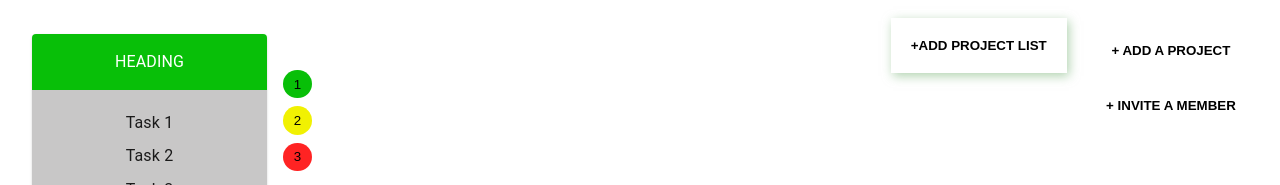
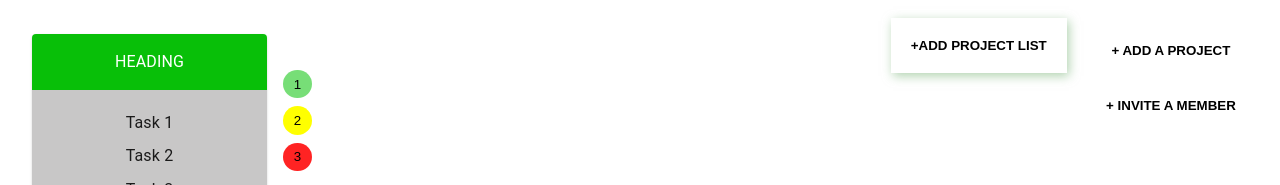
Before and after one commit to cufa03/Integrify-Project-Management, a React (Create React App) app in the folder frontend/my-app/: page /project in a window 1280 px wide. In both pictures the pointer is over the button 297 px from the left and 226 px from the top of the page. Shown: the part 142-327 px from the top of the page. Built offline with nearby package versions, Linux system fonts and the light colour scheme.

Commit message:
Added hover on card buttons

```diff
--- a/frontend/my-app/src/components/projectPage/styles.css
+++ b/frontend/my-app/src/components/projectPage/styles.css
@@ -29,11 +29,20 @@
 .green {
 	background-color: hsl(120, 92%, 39%);
 }
+.green:hover {
+	background-color: hsla(120, 100%, 38%, 0.534);
+}
 .yellow {
-	background-color: rgb(241, 241, 2);
+	background-color: rgb(255, 255, 0);
+}
+.yellow:hover {
+	background-color: rgb(211, 211, 0);
 }
 .red {
 	background-color: hsla(0, 100%, 50%, 0.863);
+}
+.red:hover {
+	background-color: hsla(0, 100%, 50%, 0.445);
 }
 
 .add-card-button {
```
